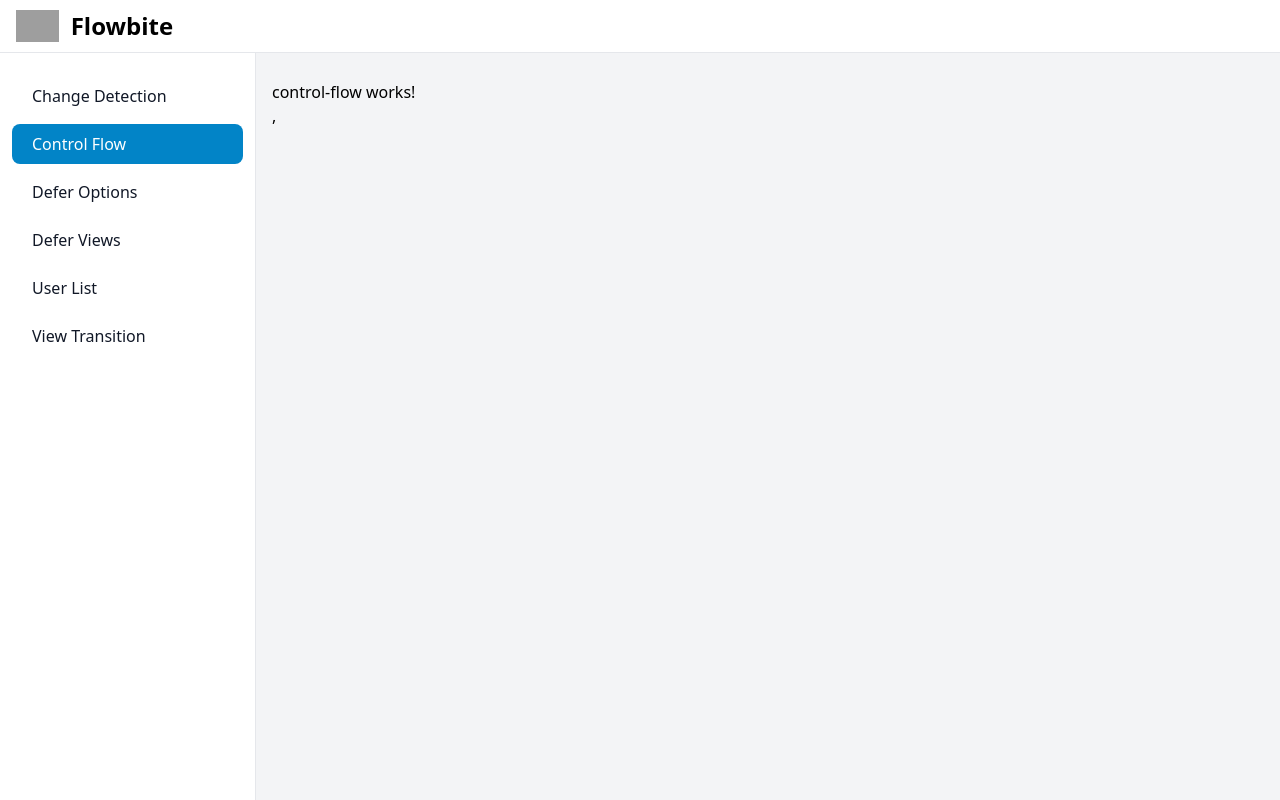
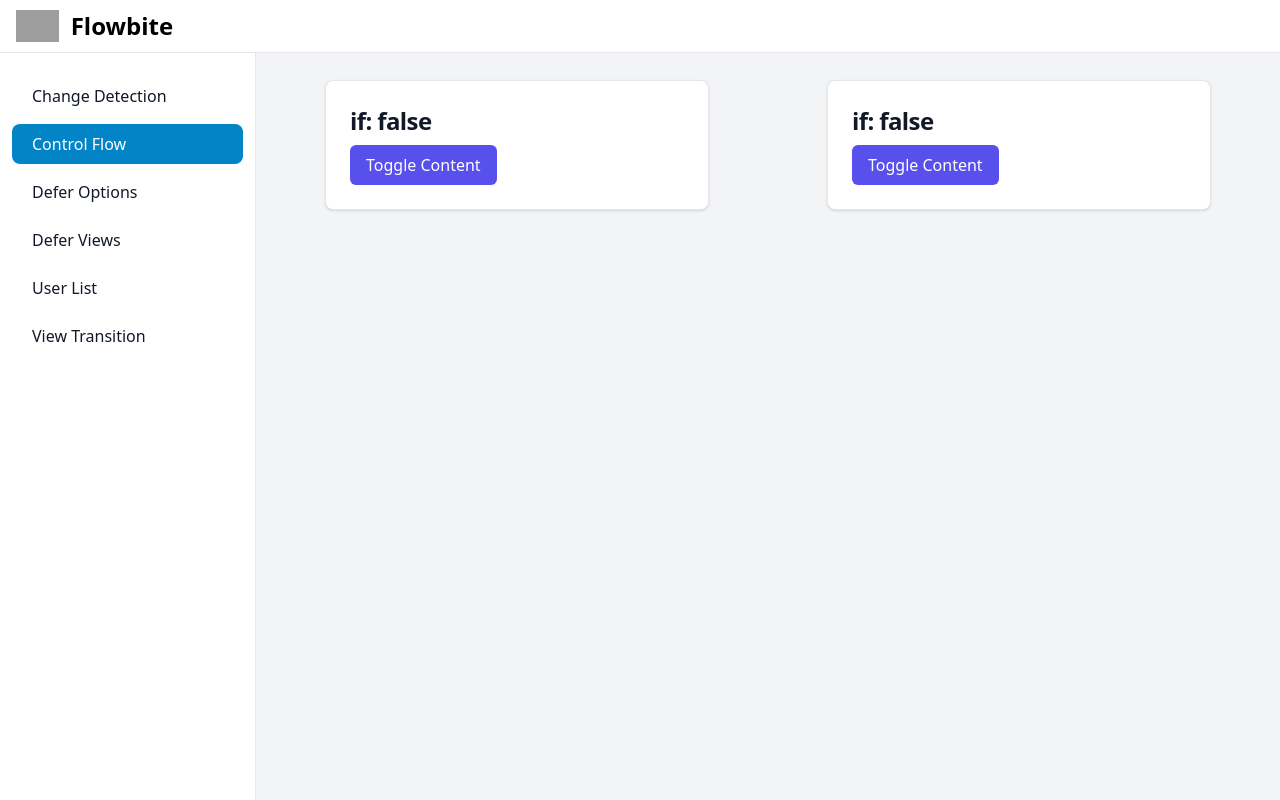
Before and after one commit to ZUR1C4T0/curso-angular, an Angular app: page /dashboard/control-flow in a window 1280 px wide. Built offline with nearby package versions, Linux system fonts and the light colour scheme; grey boxes are pictures that could not be loaded.

Commit message:
Add flow control logic `if`

```diff
--- a/src/app/dashboard/pages/control-flow/control-flow.component.html
+++ b/src/app/dashboard/pages/control-flow/control-flow.component.html
@@ -1 +1,32 @@
-<p>control-flow works!</p>,
+<section class="grid grid-cols-1 gap-3 place-content-center md:grid-cols-2">
+  <!-- ngIf -->
+  <div
+    class="block w-full max-w-sm p-6 mx-auto bg-white border border-gray-200 rounded-lg shadow dark:bg-gray-800 dark:border-gray-700">
+    <h2 class="mb-2 text-2xl font-bold tracking-tight text-gray-900 dark:text-white">
+      if: {{ showContent() }}
+    </h2>
+    <button (click)="toggleContent()" class="px-4 py-2 text-white bg-indigo-600 rounded-md">
+      Toggle Content
+    </button>
+    <div *ngIf="showContent()" class="mt-3 text-sm text-gray-600 dark:text-gray-400">
+      Hello, I use <b>*ngIf</b> to show and hide me.
+    </div>
+  </div>
+
+  <!-- @if -->
+  <div
+    class="block w-full max-w-sm p-6 mx-auto bg-white border border-gray-200 rounded-lg shadow dark:bg-gray-800 dark:border-gray-700">
+    <h2 class="mb-2 text-2xl font-bold tracking-tight text-gray-900 dark:text-white">
+      if: {{ showContent() }}
+    </h2>
+    <button (click)="toggleContent()" class="px-4 py-2 text-white bg-indigo-600 rounded-md">
+      Toggle Content
+    </button>
+    @if (showContent() ) {
+    <div class="mt-3 text-sm text-gray-600 dark:text-gray-400">
+      Hello, I use <b>{{"@"}}if</b> to show and hide me.
+    </div>
+
+    }
+  </div>
+</section>
--- a/src/app/dashboard/pages/control-flow/control-flow.component.ts
+++ b/src/app/dashboard/pages/control-flow/control-flow.component.ts
@@ -1,5 +1,5 @@
 import { CommonModule } from "@angular/common";
-import { ChangeDetectionStrategy, Component } from "@angular/core";
+import { ChangeDetectionStrategy, Component, signal } from "@angular/core";
 
 @Component({
 	selector: "app-control-flow",
@@ -8,4 +8,10 @@ import { ChangeDetectionStrategy, Component } from "@angular/core";
 	templateUrl: "./control-flow.component.html",
 	changeDetection: ChangeDetectionStrategy.OnPush,
 })
-export class ControlFlowComponent {}
+export class ControlFlowComponent {
+	public showContent = signal(false);
+
+	public toggleContent() {
+		this.showContent.update((value) => !value);
+	}
+}
```
